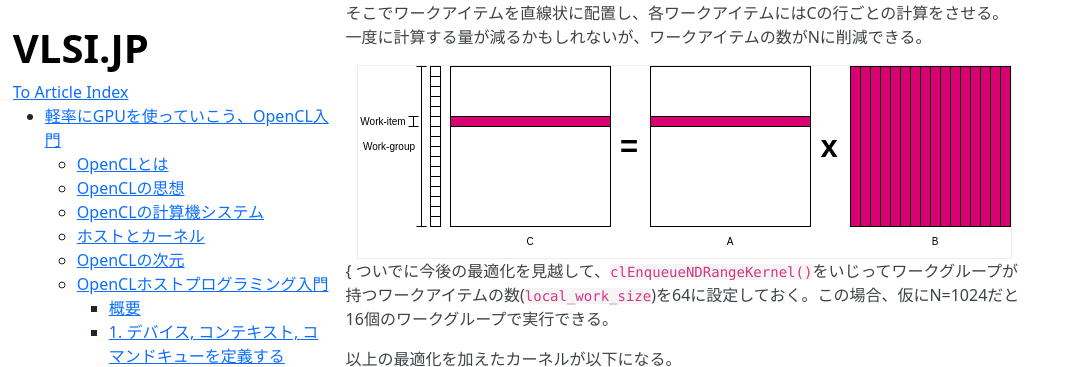
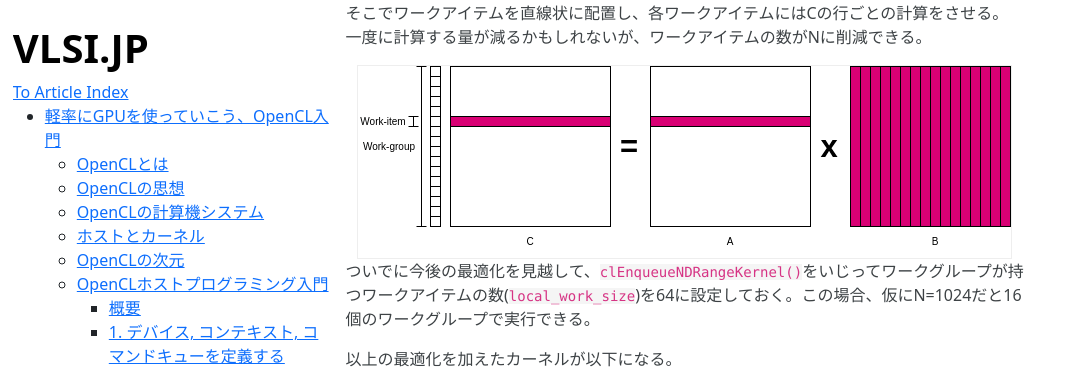
Before and after one commit to Cra2yPierr0t/Cra2yPierr0t.github.io, a Jekyll site: the page built from tsukaouOpenCL.md, in a window 1280 px wide and 900 px high, scrolled down 18355 px, cut to the strip 0-367 px from the top of the window. Shown: the whole strip, without its empty margins (0-1071 px from the left). Built offline with Jekyll 4.4.1, drawn with Linux system fonts in a browser that asks for light colours; formulas are drawn with MathJax 3.

Commit message:
remove nazo char

```diff
--- a/tsukaouOpenCL.md
+++ b/tsukaouOpenCL.md
@@ -407,7 +407,7 @@ OpenCLホストプログラミング入門と特に変更はない。
 
 そこでワークアイテムを直線状に配置し、各ワークアイテムにはCの行ごとの計算をさせる。一度に計算する量が減るかもしれないが、ワークアイテムの数がNに削減できる。
 
-![ワークアイテムにCの行毎に計算させる](https://github.com/Cra2yPierr0t/Cra2yPierr0t.github.io/blob/master/images/tsukaouOpenCL/overhead_workitem.png?raw=true){
+![ワークアイテムにCの行毎に計算させる](https://github.com/Cra2yPierr0t/Cra2yPierr0t.github.io/blob/master/images/tsukaouOpenCL/overhead_workitem.png?raw=true)
 ついでに今後の最適化を見越して、`clEnqueueNDRangeKernel()`をいじってワークグループが持つワークアイテムの数(`local_work_size`)を64に設定しておく。この場合、仮にN=1024だと16個のワークグループで実行できる。
 
 以上の最適化を加えたカーネルが以下になる。
```
